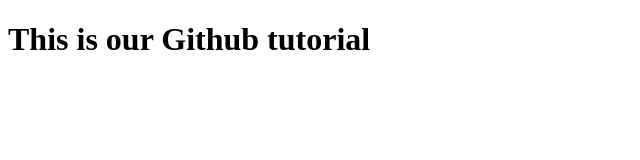
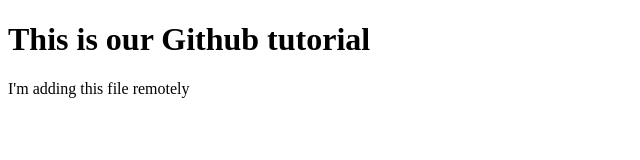
Before and after one commit to errortax/any_tutorial, a plain HTML site: page index.html in a window 1280 px wide. Shown: the whole page, without its empty margins (0-640 px from the left). Drawn offline with Linux system fonts and the light colour scheme.

Commit message:
Update index.html

```diff
--- a/index.html
+++ b/index.html
@@ -7,6 +7,6 @@
 </head>
 <body>
     <h1>This is our Github tutorial</h1>
-
+    <p>I'm adding this file remotely</p>
 </body>
 </html>
```
